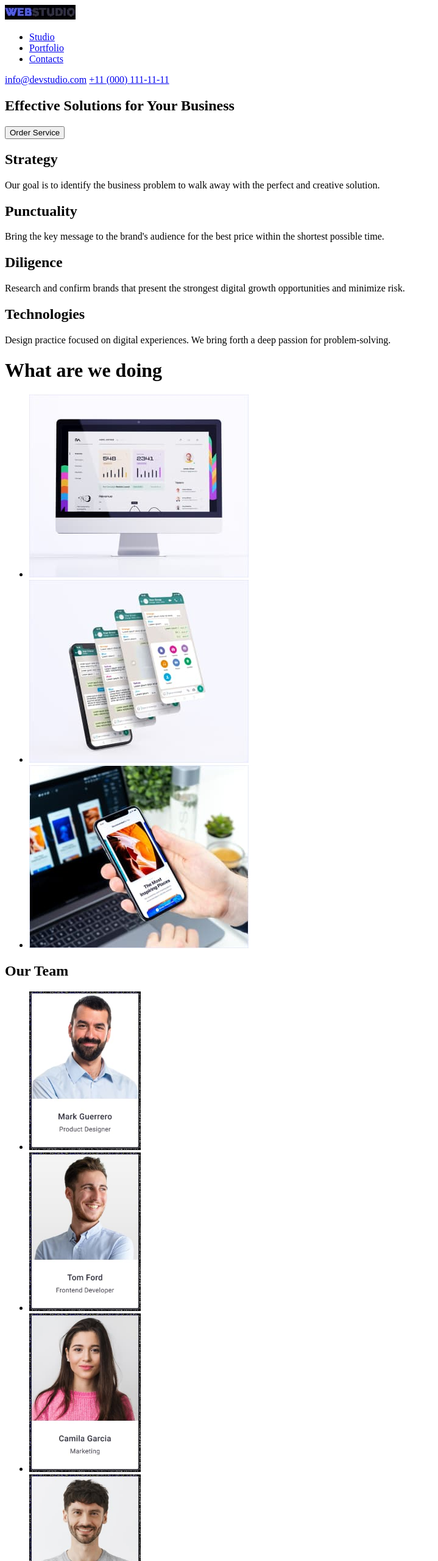
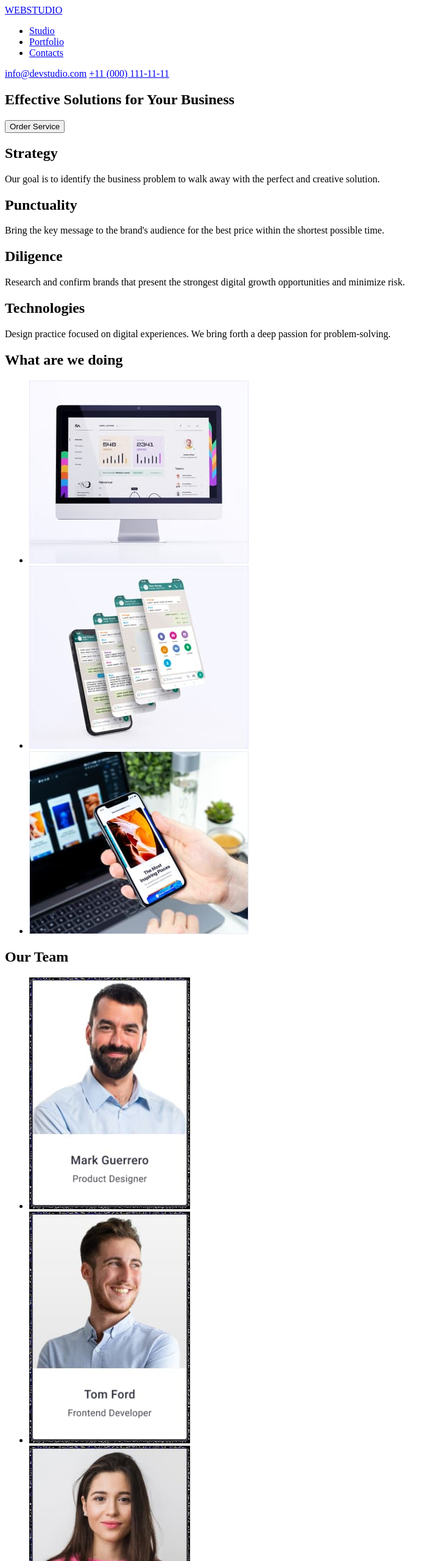
Before and after one commit to SergiyMaziar/goit-markup-hw-01, a plain HTML site: page index.html in a window 1280 px wide. Shown: the top 2560 px of the page at 61% size, without its empty margins (0-719 px from the left). Drawn offline with Linux system fonts and the light colour scheme.

Commit message:
final-html

```diff
--- a/index.html
+++ b/index.html
@@ -8,12 +8,14 @@
 </head>
 <body>
     <header>
-        <img src="/logo-1.jpg" alt="WEBSTUDIO">
-        <ul>
-          <li><a href="#">Studio</a></li>
-          <li><a href="#">Portfolio</a></li>
-          <li><a href="#">Contacts</a></li>
-        </ul>
+        <a href="/images/logo-1.jpg" target="_blank" rel="noreferrer noopener" title="HOMEPAGE">WEBSTUDIO</a>
+        <nav>
+            <ul>
+                <li><a href="#">Studio</a></li>
+                <li><a href="#">Portfolio</a></li>
+                <li><a href="#">Contacts</a></li>
+              </ul>
+        </nav>
         <a href="mailto:info@devstudio.com">info@devstudio.com</a>
         <a href="tel:+110001111111">+11 (000) 111-11-11</a>
       </header>
@@ -25,30 +27,33 @@
 </section>
 <!--/Hero Section-->
         <section>
-            <h1>Strategy</h1><p>Our goal is to identify the business
-                problem to walk away with the perfect and creative solution. </p>
-            <h1>Punctuality</h1><p>Bring the key message to the brand's audience for the best price within the shortest possible time.</p>
-            <h1>Diligence</h1><p>Research and confirm brands that present the strongest digital growth opportunities and minimize risk.</p>
-            <h1>Technologies</h1><p>Design practice focused on digital experiences. We bring forth a deep passion for problem-solving.</p>
+            <h2>Strategy</h2>
+            <p>Our goal is to identify the business problem to walk away with the perfect and creative solution. </p>
+            <h2>Punctuality</h2>
+            <p>Bring the key message to the brand's audience for the best price within the shortest possible time.</p>
+            <h2>Diligence</h2>
+            <p>Research and confirm brands that present the strongest digital growth opportunities and minimize risk.</p>
+            <h2>Technologies</h2>
+            <p>Design practice focused on digital experiences. We bring forth a deep passion for problem-solving.</p>
         </section>
-        <h1>What are we doing</h1>
+        <h2>What are we doing</h2>
         <ul>
-            <li><img src="/about-img-1.jpg" alt="WEBSTUDIO" height="300" width="360"></li>
-            <li><img src="/about-img-2.jpg" alt="WEBSTUDIO" height="300" width="360"></li>
-            <li><img src="/about-img-3.jpg" alt="WEBSTUDIO" height="300" width="360"></li>
+            <li><img src="/images/about-img-1.jpg" alt="SCREEN" width="360" height="300"></li>
+            <li><img src="/images/about-img-2.jpg" alt="SMARTPHONES" width="360" height="300"></li>
+            <li><img src="/images/about-img-3.jpg" alt="GADGETS" width="360" height="300"></li>
         </ul>
         <section>
-             <h1>Our Team</h1>
+             <h2>Our Team</h2>
         <ul>
-            <li><img src="/team-card-1.jpg" alt="WEBSTUDIO" height="260"></li>
-            <li><img src="/team-card-2.jpg" alt="WEBSTUDIO" height="260"></li>
-            <li><img src="/team-card-3.jpg" alt="WEBSTUDIO" height="260"></li>
-            <li><img src="/team-card-4.jpg" alt="WEBSTUDIO" height="260"></li>
+            <li><img src="/images/team-card-1.jpg" alt="EMPLOYEE" width="264" height="380"></li>
+            <li><img src="/images/team-card-2.jpg" alt="EMPLOYEE" width="264" height="380"></li>
+            <li><img src="/images/team-card-3.jpg" alt="EMPLOYEE" width="264" height="380"></li>
+            <li><img src="/images/team-card-4.jpg" alt="EMPLOYEE" width="264" height="380"></li>
         </ul>
         </section>
 </main>
       <footer>
-          <img src="/logo-2.png" alt="WEBSTUDIO">
+        <a href="/images/logo-1.jpg" target="_blank" rel="noreferrer noopener" title="HOMEPAGE">WEBSTUDIO</a>
           <p>Increase the flow of customers and sales for your business with digital marketing & growth solutions.</p>
       </footer>
 </body>
```
Also changed, not shown: images/about-img-1.jpg (renamed from about-img-1.jpg), images/about-img-2.jpg (renamed from about-img-2.jpg), images/about-img-3.jpg (renamed from about-img-3.jpg), images/logo-1.jpg (renamed from logo-1.jpg), images/logo-2.png (renamed from logo-2.png), images/team-card-1.jpg (renamed from team-card-1.jpg), images/team-card-2.jpg (renamed from team-card-2.jpg), images/team-card-3.jpg (renamed from team-card-3.jpg), images/team-card-4.jpg (renamed from team-card-4.jpg).
